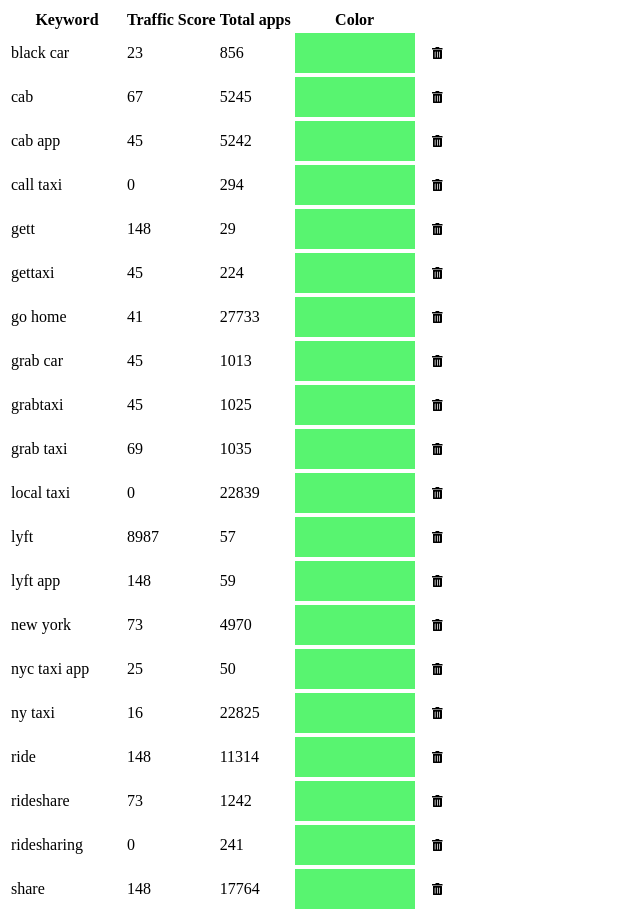
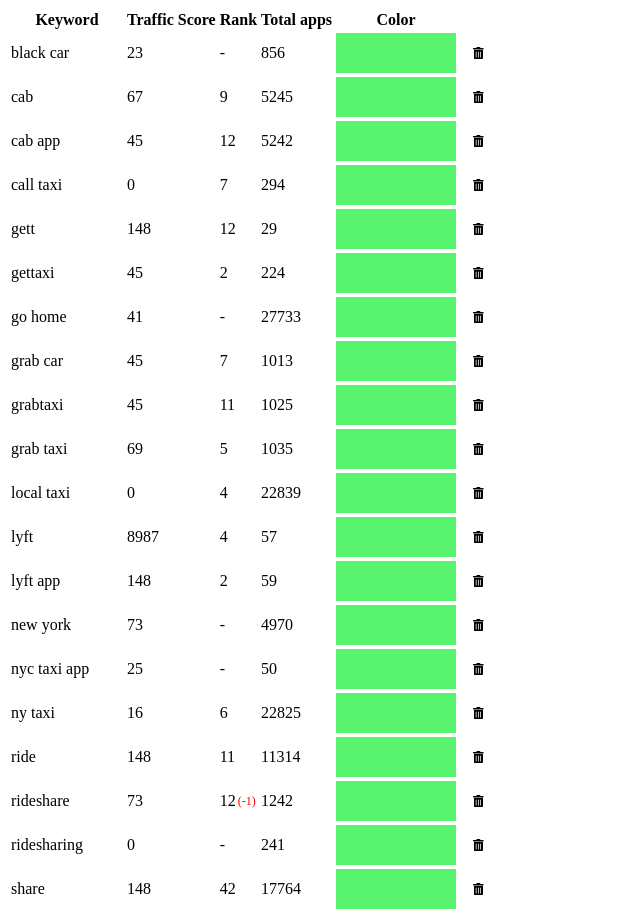
Before and after one commit to gnvcor/ASOdesk-test, a React (Create React App) app: page / in a window 1280 px wide. Shown: the top 911 px of the page, without its empty margins (0-640 px from the left). Built offline with nearby package versions, Linux system fonts and the light colour scheme.

Commit message:
[task] Реализовал RankCellElement

```diff
--- a/src/containers/table/TableContainer.tsx
+++ b/src/containers/table/TableContainer.tsx
@@ -13,6 +13,11 @@
 
 type PropsFromRedux = ConnectedProps<typeof connector>
 
+type RankCell = {
+    position: number | string
+    change: number | null
+}
+
 const TableContainer = (props: PropsFromRedux) => {
     useEffect(() => {
         props.onLoadData()
@@ -27,10 +32,13 @@
             Header: 'Traffic Score',
             accessor: 'trafficScore',
         },
-        // {
-        //     Header: 'Rank',
-        //     accessor: 'rank',
-        // },
+        {
+            Header: 'Rank',
+            accessor: 'rank',
+            Cell: ({ value }: { value: RankCell }) => {
+                return <TableComponent.RankCellElement {...value} />
+            }
+        },
         {
             Header: 'Total apps',
             accessor: 'totalApps',
--- a/src/core/components/table/TableComponent.tsx
+++ b/src/core/components/table/TableComponent.tsx
@@ -2,6 +2,7 @@
 import { useTable, useRowSelect } from 'react-table'
 import ColorCellElement from './cellElements/colorCell/ColorCellElement'
 import RemoveCellElement from './cellElements/removeCell/RemoveCellElement'
+import RankCellElement from './cellElements/rankCell/RankCellElement'
 
 export interface ITableComponent {
     columns: { [key: string]: any; }[]
@@ -52,5 +53,6 @@
 
 TableComponent.ColorCellElement = ColorCellElement
 TableComponent.RemoveCellElement = RemoveCellElement
+TableComponent.RankCellElement = RankCellElement
 
 export default TableComponent
--- /dev/null
+++ b/src/core/components/table/cellElements/rankCell/RankCellElement.tsx
@@ -0,0 +1,24 @@
+import React from 'react'
+import cn from 'classnames'
+import styles from './rankCellElement.module.css'
+
+interface IRankCellElement {
+    position: number | string
+    change: number | null
+}
+
+const RankCellElement = ({ position, change }: IRankCellElement) => (
+    <div className={styles.container}>
+        {position}
+        {!!change && (
+            <span
+                className={cn(styles.change, {
+                    [styles.changePositive]: change > 0,
+                    [styles.changeNegative]: change < 0,
+                })}
+            >({change})</span>
+        )}
+    </div>
+)
+
+export default RankCellElement
--- /dev/null
+++ b/src/core/components/table/cellElements/rankCell/rankCellElement.module.css
@@ -0,0 +1,19 @@
+@import "../../../../styles/styles.css";
+
+.container {
+    display: flex;
+    align-items: center;
+}
+
+.change {
+    margin-left: 2px;
+    font-size: var(--font-size-200);
+}
+
+.changePositive {
+    color: var(--color-green);
+}
+
+.changeNegative {
+    color: var(--color-red);
+}
```
